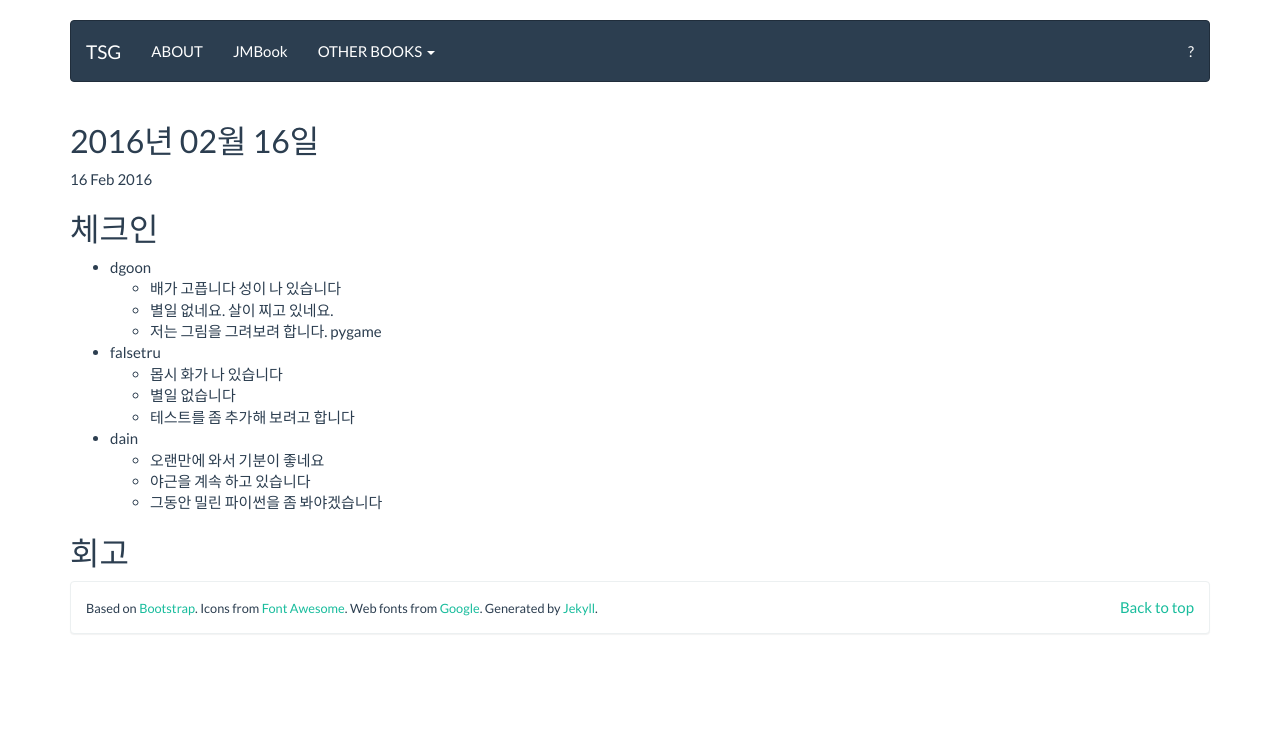
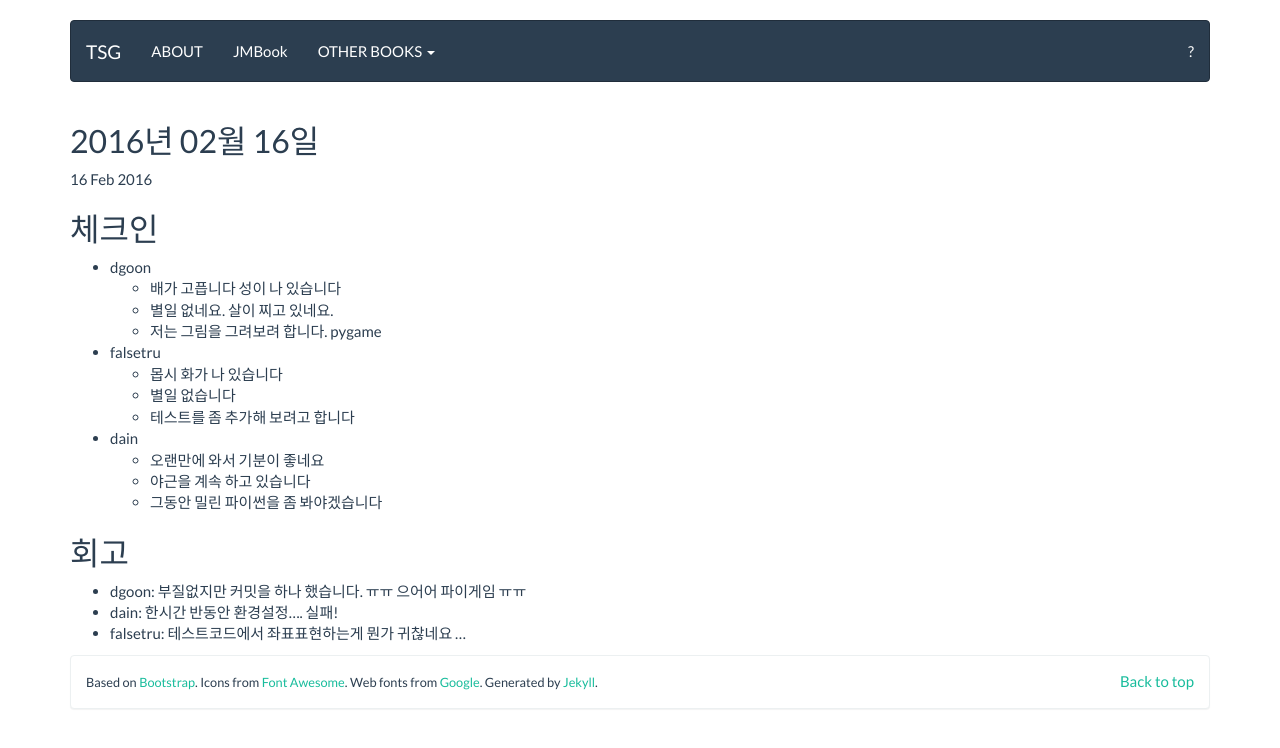
Before and after one commit to tuestudy/tuestudy.github.io, a Jekyll site: the page built from _posts/2016-02-16-meeting.markdown, in a window 1280 px wide. Shown: the top 748 px of the page. Built offline with Jekyll 4.4.1, drawn with Linux system fonts in a browser that asks for light colours.

Commit message:
2016/02/16 회고

```diff
--- a/_posts/2016-02-16-meeting.markdown
+++ b/_posts/2016-02-16-meeting.markdown
@@ -23,3 +23,7 @@
 
 
 ## 회고
+
+* dgoon: 부질없지만 커밋을 하나 했습니다. ㅠㅠ 으어어 파이게임 ㅠㅠ
+* dain: 한시간 반동안 환경설정.... 실패!
+* falsetru: 테스트코드에서 좌표표현하는게 뭔가 귀찮네요 ...
```
